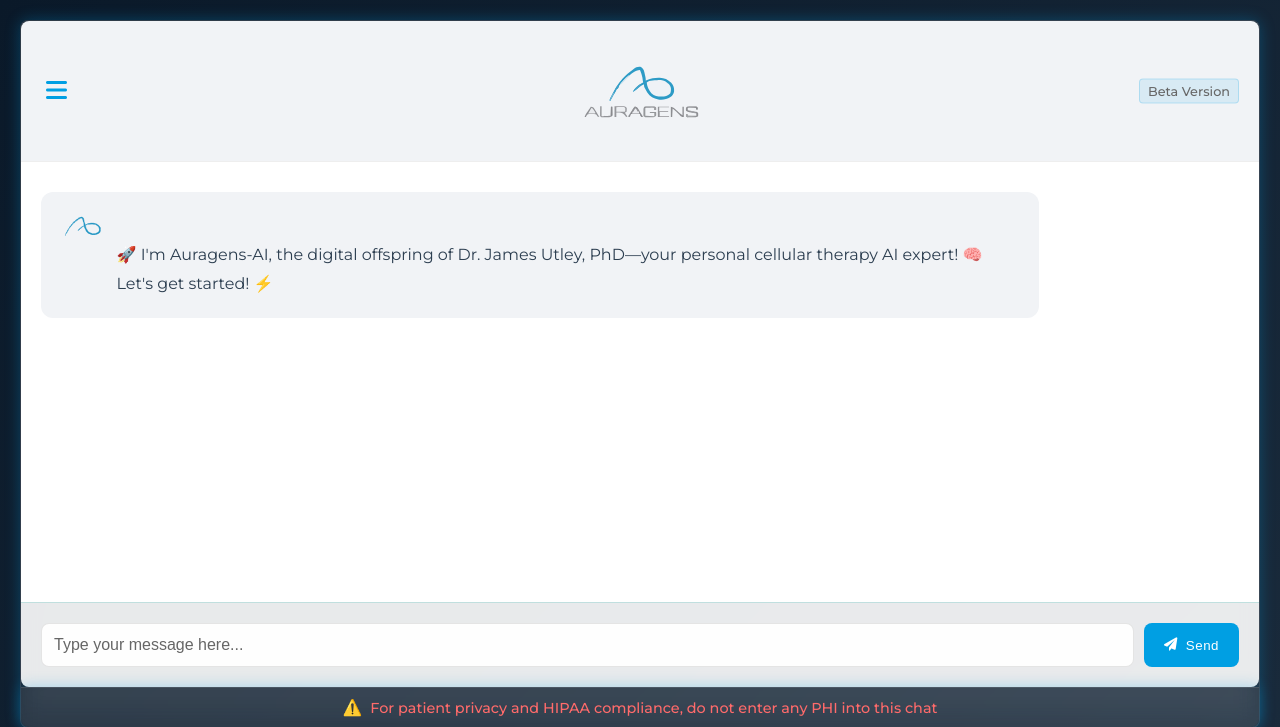
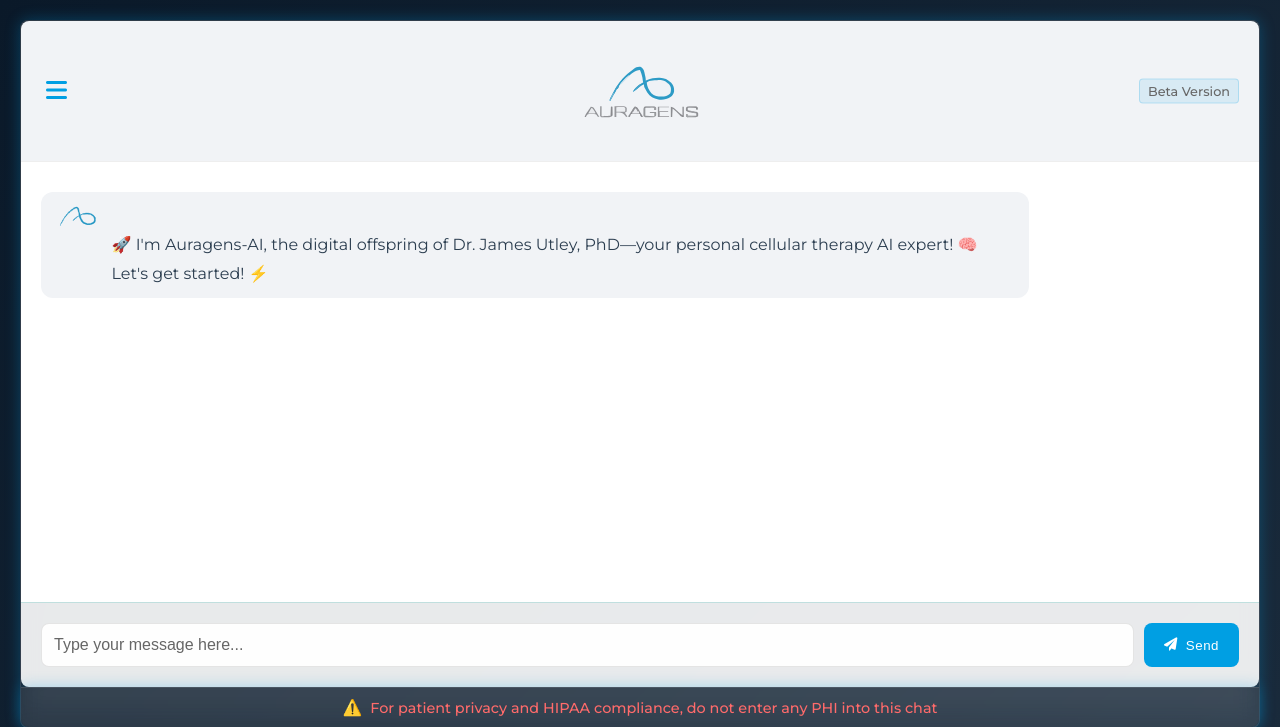
Before and after one commit to Syndicate-Laboratories/auragensAI, a Flask app: template templates/index.html in a window 1280 px wide. Shown: the top 727 px of the page. Run offline with Flask 2, Linux system fonts and the light colour scheme; the template is opened without the code that fills it, so the values that code supplies are empty; parts of the project's set-up code (start-up, migrations or seed data) failed here and were passed over.

Commit message:
update padding

```diff
--- a/static/css/style.css
+++ b/static/css/style.css
@@ -118,7 +118,7 @@ body {
     border-radius: 12px;
     position: relative;
     line-height: 1.8;
-    padding: 20px;
+    padding: 15px20px;
     font-size: 1em;
     white-space: pre-line;
 }
```
